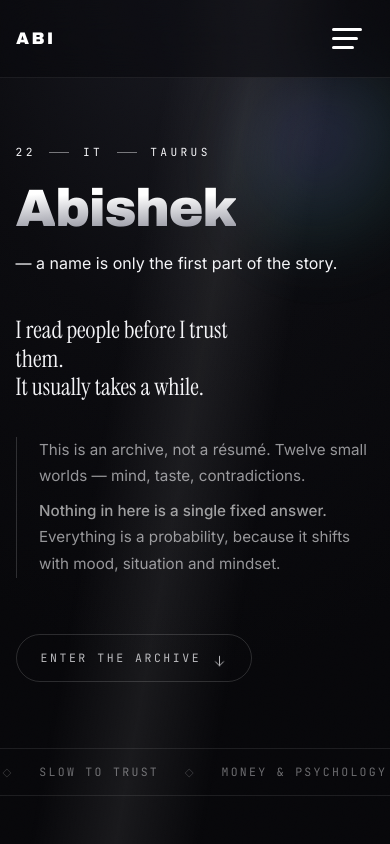
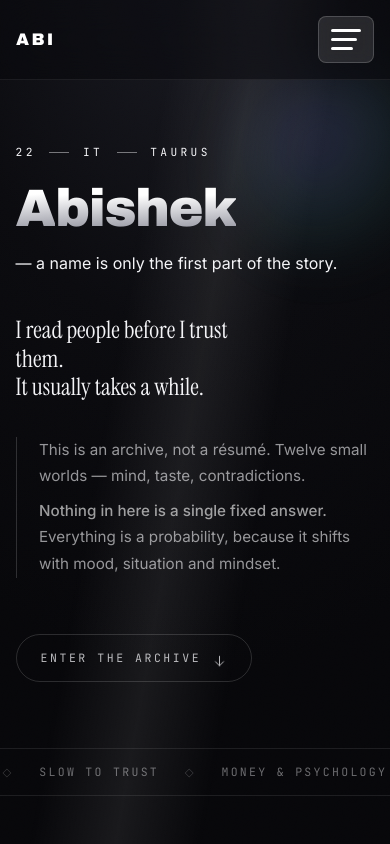
Before and after one commit to Abishek66r/abi-site, a React (Vite) app: page / in a window 390 px wide. Shown: the top 844 px of the page. Built offline with nearby package versions, Linux system fonts and the light colour scheme.

Commit message:
Fix hamburger visibility: add glassmorphic background, white bars, improved contrast

```diff
--- a/src/index.css
+++ b/src/index.css
@@ -99,16 +99,19 @@ button { font: inherit; cursor: pointer; }
 }
 .nav__list a:hover, .nav__list a:focus-visible { opacity: 1; background: rgba(128,128,128,.18); }
 .nav__toggle {
-  display: none; background: none; border: 0; padding: .75rem;
+  display: none; background: rgba(255, 255, 255, 0.12); border: 1px solid rgba(255, 255, 255, 0.18); border-radius: 8px; padding: .75rem;
   margin-left: auto; flex-direction: column; gap: 6px;
-  cursor: pointer; transition: all .3s ease;
+  cursor: pointer; transition: all .3s ease; backdrop-filter: blur(8px);
 }
 .nav__toggle span {
-  display: block; width: 26px; height: 3px; background: currentColor;
+  display: block; width: 26px; height: 3px; background: #ffffff;
   border-radius: 2px; transition: all .35s cubic-bezier(.16, 1, .3, 1);
 }
 .nav__toggle span:nth-child(1) { width: 30px; }
 .nav__toggle span:nth-child(3) { width: 22px; }
+
+.nav__toggle:hover { background: rgba(255, 255, 255, 0.18); }
+.nav__toggle:focus-visible { outline: 2px solid rgba(255, 255, 255, 0.4); outline-offset: 2px; }
 
 .nav__toggle:hover span:nth-child(1) { width: 24px; }
 .nav__toggle:hover span:nth-child(3) { width: 24px; }
```
